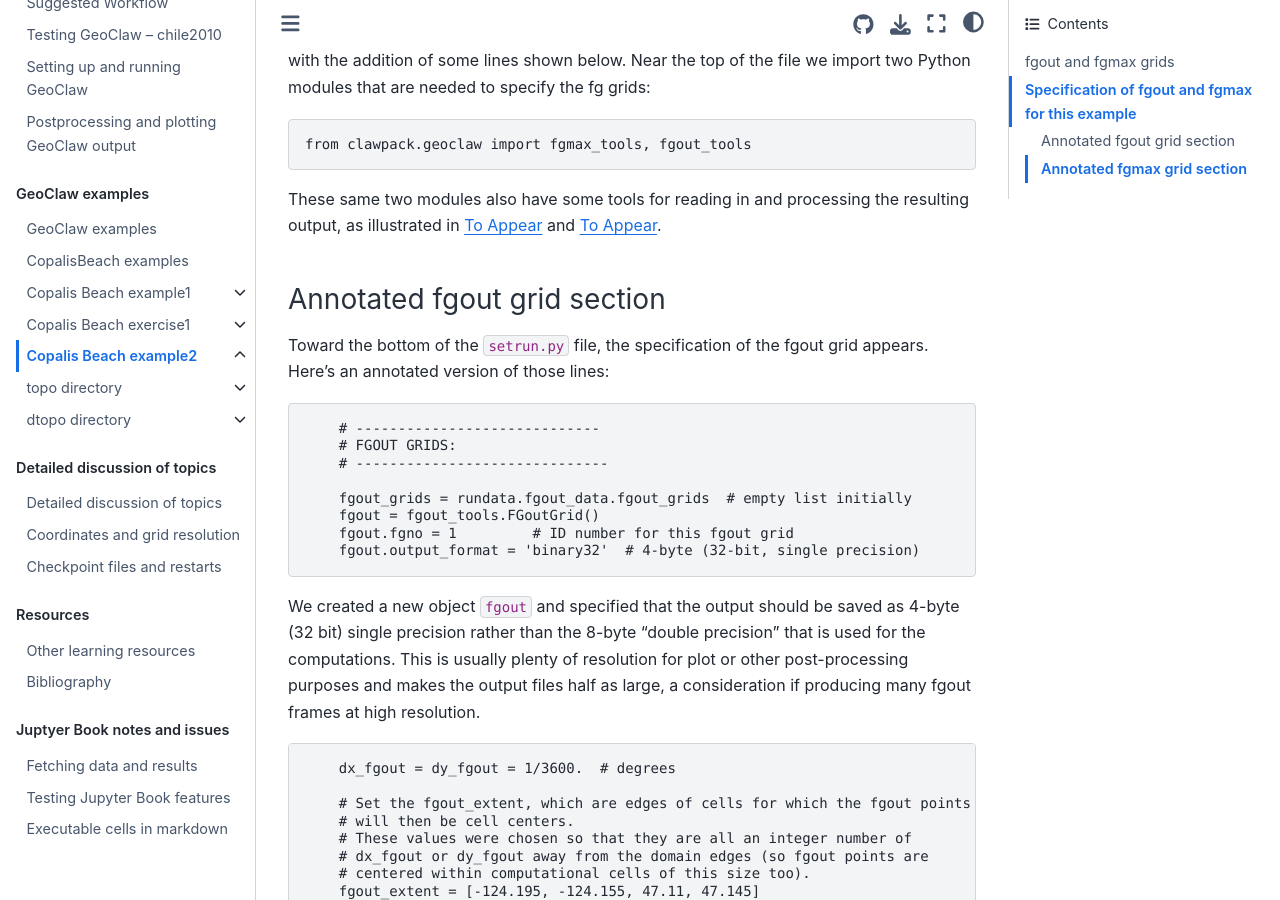
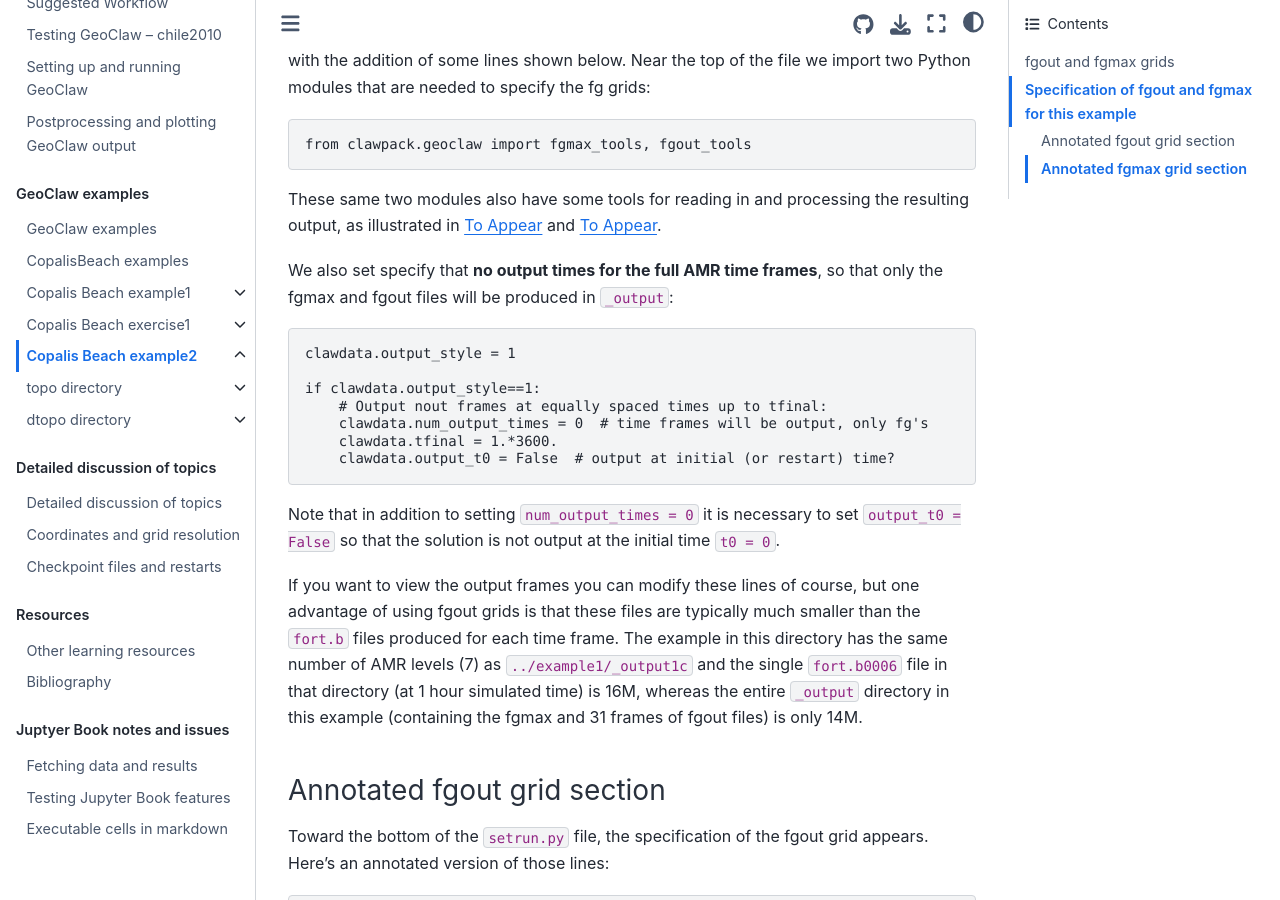
Before and after one commit to rjleveque/geoclaw_tsunami_tutorial, a Jupyter Book: the page built from GTT/CopalisBeach/example2/README.md, in a window 1280 px wide and 900 px high, scrolled down 2681 px. Built offline with Jupyter Book 1.0.4 settings and Sphinx 7.4.7 and the Sphinx Book theme 1.1.4, drawn with Linux system fonts in a browser that asks for light colours; pages that are not in the unit, such as notebooks, are missing from menus.

Commit message:
added plot_fgmax.ipynb

```diff
--- a/GTT/CopalisBeach/example2/README.md
+++ b/GTT/CopalisBeach/example2/README.md
@@ -119,6 +119,30 @@ to specify the fg grids:
 
 These same two modules also have some tools for reading in and processing
 the resulting output, as illustrated in [To Appear](fgmax_plots) and [To Appear](fgout_plots).
+
+We also set specify that **no output times for the full AMR time frames**,
+so that only the fgmax and fgout files will be produced in `_output`:
+
+    clawdata.output_style = 1
+
+    if clawdata.output_style==1:
+        # Output nout frames at equally spaced times up to tfinal:
+        clawdata.num_output_times = 0  # time frames will be output, only fg's
+        clawdata.tfinal = 1.*3600.
+        clawdata.output_t0 = False  # output at initial (or restart) time?
+
+Note that in addition to setting `num_output_times = 0` it is necessary to
+set `output_t0 = False` so that the solution is not output at the initial
+time `t0 = 0`.
+
+If you want to view the output frames you can modify these lines of course,
+but one advantage of using fgout grids is that these files are typically much
+smaller than the `fort.b` files produced for each time frame.
+The example in this directory has the same number of AMR levels (7) as
+`../example1/_output1c` and the single `fort.b0006` file in that directory
+(at 1 hour simulated time) is 16M, whereas the entire `_output` directory in
+this example (containing the fgmax and 31 frames of fgout files) is only 14M.
+
 
 ### Annotated fgout grid section
 
```
Also changed, not shown: 5 other files.
